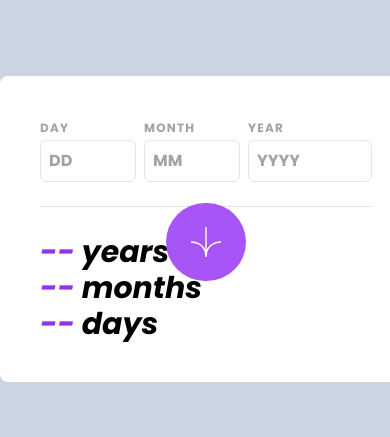
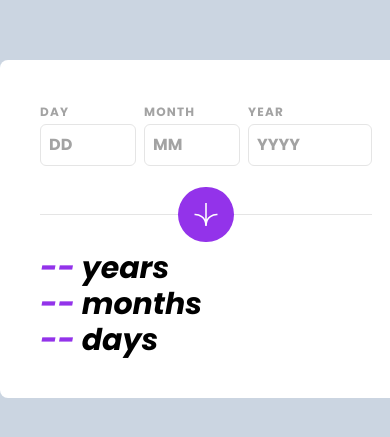
Before and after one commit to rhonstratos/frontendmentor-age-calculator-svelte-app, a SvelteKit app: page / in a window 390 px wide. Shown: the part 193-630 px from the top of the page. Built offline with nearby package versions, Linux system fonts and the light colour scheme.

Commit message:
responsive

```diff
--- a/src/lib/ArrowIcon.svelte
+++ b/src/lib/ArrowIcon.svelte
@@ -6,12 +6,16 @@
 	export { className as class, width, height };
 </script>
 
-<div class={className}>
-	<svg xmlns="http://www.w3.org/2000/svg" {width} {height} viewBox="0 0 46 44"
-		><g fill="none" stroke="#FFF" stroke-width="2"
-			><path
+<div
+	class={className +
+		' ' +
+		'mx-auto mt-4 w-14 rounded-full bg-purple-600 p-4 md:w-24 md:p-7 lg:w-28 lg:p-8'}
+>
+	<svg xmlns="http://www.w3.org/2000/svg" viewBox="0 0 46 44">
+		<g fill="none" stroke="#FFF" stroke-width="3">
+			<path
 				d="M1 22.019C8.333 21.686 23 25.616 23 44M23 44V0M45 22.019C37.667 21.686 23 25.616 23 44"
-			/></g
-		></svg
-	>
+			/>
+		</g>
+	</svg>
 </div>
--- a/src/lib/Divider.svelte
+++ b/src/lib/Divider.svelte
@@ -2,11 +2,7 @@
 	import ArrowIcon from './ArrowIcon.svelte';
 </script>
 
-<div class="grid md:mt-12 mt-6 h-0">
-	<hr class="relative h-px bg-neutral-200 border-0" />
-	<ArrowIcon
-		width={32}
-		height={30}
-		class="relative md:-top-14 -top-5 lg:mr-0 mx-auto mt-4 bg-purple-500 w-fit rounded-full p-6"
-	/>
+<div class="mt-12 md:mt-14 lg:mt-20 grid h-0">
+	<hr class="relative h-px border-0 bg-neutral-200" />
+	<ArrowIcon class="relative -top-11 md:-top-[4rem] lg:-top-[4.5rem] lg:mr-0" />
 </div>
--- a/src/lib/InputGroup.svelte
+++ b/src/lib/InputGroup.svelte
@@ -5,13 +5,14 @@
 		min: number,
 		max: number,
 		placeholder: string,
-		list: string | null;
+		list: string | null,
+		required: boolean = false;
 	const dispatch = createEventDispatcher();
 	const onValueChange = (event: any) => {
 		dispatch('change', { value: event.target.value, name: name });
 	};
 
-	export { name, type, min, max, placeholder, list };
+	export { name, type, min, max, placeholder, list, required };
 </script>
 
 <div class="form-group flex flex-col">
@@ -31,5 +32,6 @@
 		{max}
 		{placeholder}
 		{list}
+		{required}
 	/>
 </div>
--- a/src/routes/+page.svelte
+++ b/src/routes/+page.svelte
@@ -8,10 +8,10 @@
 		months: 0,
 		days: 0
 	};
-	let age = {
-		years: 0,
-		months: 0,
-		days: 0
+	let age: { years?: number; months?: number; days?: number } = {
+		years: undefined,
+		months: undefined,
+		days: undefined
 	};
 
 	const handleInputChange = (event: any) => {
@@ -49,18 +49,23 @@
 		}
 		return { years: age, months: m, days: d };
 	};
+
+	const pipeAge = (num?: number) => {
+		return num ?? '--';
+	};
 </script>
 
 <div class="rounded-lg bg-white p-10 m-0 lg:w-[900px] md:w-[750px]">
-	<div id="input" class="grid grid-flow-col gap-x-2">
+	<div id="input" class="container grid grid-flow-col gap-x-2">
 		<InputGroup
 			on:change={handleInputChange}
 			name={'day'}
 			type="number"
-			min={0}
+			min={1}
 			max={32}
 			placeholder="DD"
 			list="days_list"
+			required={true}
 		/>
 		<InputGroup
 			on:change={handleInputChange}
@@ -70,6 +75,7 @@
 			max={12}
 			placeholder="MM"
 			list="months_list"
+			required={true}
 		/>
 		<InputGroup
 			on:change={handleInputChange}
@@ -79,20 +85,21 @@
 			max={2100}
 			placeholder="YYYY"
 			list={null}
+			required={true}
 		/>
 	</div>
 
 	<Divider />
 
-	<div class="grid grid-flow-row italic font-bold lg:text-7xl md:text-5xl text-3xl mt-7">
+	<div class="container grid grid-flow-row italic font-bold lg:text-7xl md:text-5xl text-3xl mt-9">
 		<p>
-			<span class="text-purple-600">{age.years || '--'}</span> years
+			<span class="text-purple-600">{pipeAge(age.years)}</span> years
 		</p>
 		<p>
-			<span class="text-purple-600">{age.months || '--'}</span> months
+			<span class="text-purple-600">{pipeAge(age.months)}</span> months
 		</p>
 		<p>
-			<span class="text-purple-600">{age.days || '--'}</span> days
+			<span class="text-purple-600">{pipeAge(age.days)}</span> days
 		</p>
 	</div>
 </div>
```
